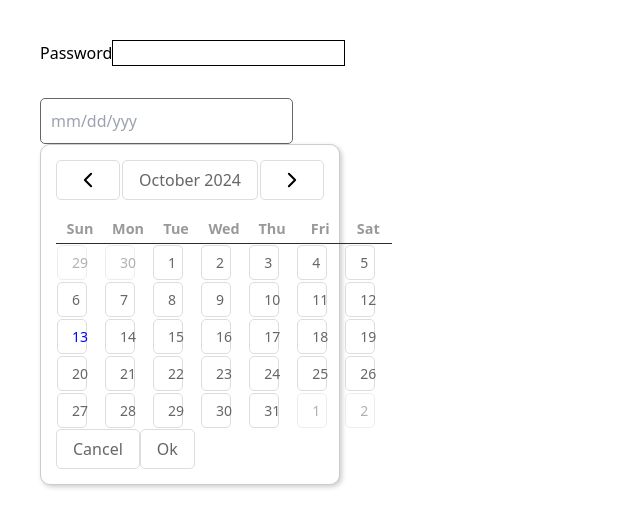
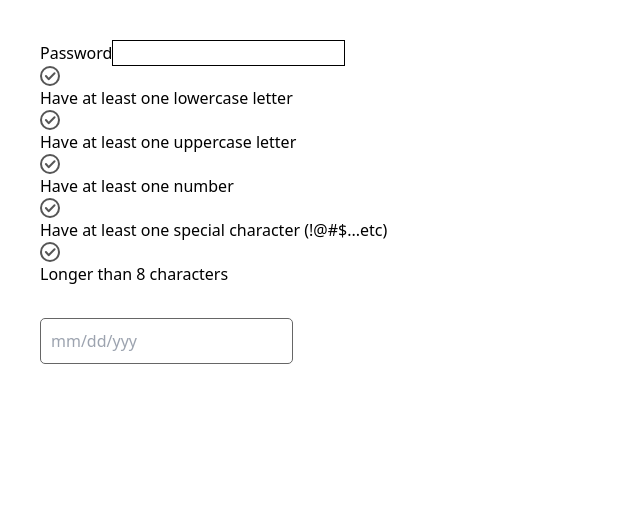
Before and after one commit to duongducanh/ah-exam-frontend, a React (Create React App) app: page / in a window 1280 px wide. Shown: the top 528 px of the page, without its empty margins (0-640 px from the left). Built offline with nearby package versions, Linux system fonts and the light colour scheme.

Commit message:
add password validator

```diff
--- a/src/components/DatePicker/DatePicker.tsx
+++ b/src/components/DatePicker/DatePicker.tsx
@@ -7,7 +7,7 @@ import React, {
 } from 'react';
 import './datepicker.css';
 import { isValidDate } from '../../utils';
-//import useOutsideClick from '../../hooks/useOusideClick';
+import useOutsideClick from '../../hooks/useOusideClick';
 
 interface DatePickerProps {
   id?: string | undefined;
@@ -46,7 +46,7 @@ const DatePicker: React.FC<DatePickerProps> = ({
   // state needed to display the day view, an array of the month weeks containing an array of week dates
   const [displayedWeeks, setDisplayedWeeks] = useState<Date[][]>([]);
   // state to define if datepicker is opened or not
-  const [opened, setOpened] = useState<boolean>(true);
+  const [opened, setOpened] = useState<boolean>(false);
   // state that tells wich tab is active : day, month, years
   const [selectionTab, setSelectionTab] = useState<Tab>('day');
   // years array needed for the years view
@@ -151,7 +151,7 @@ const DatePicker: React.FC<DatePickerProps> = ({
   }, [triggerChange, onChange]);
 
   //use outside click to close the date picker if user clicks outside when opened
-  //useOutsideClick(datepickerRef, closeAndReset, opened);
+  useOutsideClick(datepickerRef, closeAndReset, opened);
 
   //if user change the selectedYear, then update the years array that is displayed on year tab view
   useEffect(() => {
@@ -197,7 +197,6 @@ const DatePicker: React.FC<DatePickerProps> = ({
       }
       calendarArray.push(weekArray);
     }
-    console.log(calendarArray);
 
     setDisplayedWeeks(calendarArray);
   }, [selectedYear, selectedMonth]);
--- /dev/null
+++ b/src/components/Icons/CheckInvalid.tsx
@@ -0,0 +1,24 @@
+import React from 'react';
+
+const CheckInvalid = () => {
+  return (
+    <svg
+      width="20"
+      height="20"
+      viewBox="0 0 20 20"
+      fill="none"
+      xmlns="http://www.w3.org/2000/svg"
+    >
+      <circle cx="10" cy="10" r="9" stroke="#565656" strokeWidth="2" />
+      <path
+        d="M5.90918 9.99966L8.63645 13.1815L14.5455 7.27238"
+        stroke="#565656"
+        strokeWidth="2"
+        strokeLinecap="round"
+        strokeLinejoin="round"
+      />
+    </svg>
+  );
+};
+
+export default CheckInvalid;
--- /dev/null
+++ b/src/components/Icons/CheckValid.tsx
@@ -0,0 +1,20 @@
+import React from 'react';
+
+const CheckValid = () => {
+  return (
+    <svg
+      width="20"
+      height="20"
+      viewBox="0 0 20 20"
+      fill="none"
+      xmlns="http://www.w3.org/2000/svg"
+    >
+      <path
+        d="M10 0C4.48 0 0 4.48 0 10C0 15.52 4.48 20 10 20C15.52 20 20 15.52 20 10C20 4.48 15.52 0 10 0ZM8 15L3 10L4.41 8.59L8 12.17L15.59 4.58L17 6L8 15Z"
+        fill="#00D1FF"
+      />
+    </svg>
+  );
+};
+
+export default CheckValid;
--- /dev/null
+++ b/src/components/Password/Password.tsx
@@ -0,0 +1,29 @@
+import React, { useState } from 'react';
+import Input from '../Input';
+import PasswordCheckList from './PasswordCheckList';
+
+const Password = () => {
+  const [password, setPassword] = useState<string>('');
+
+  const handleSetPassword = (event: { target: { value: string } }) => {
+    setPassword(event.target.value);
+  };
+
+  return (
+    <>
+      <Input
+        name="password"
+        label="Password"
+        type="password"
+        onChange={handleSetPassword}
+      />
+      <PasswordCheckList
+        value={password}
+        rules={['lowercase', 'uppercase', 'number', 'specialChar', 'minLength']}
+        minLength={8}
+      />
+    </>
+  );
+};
+
+export default Password;
--- /dev/null
+++ b/src/components/Password/PasswordCheckList.tsx
@@ -0,0 +1,80 @@
+import React, { useMemo } from 'react';
+import CheckValid from '../Icons/CheckValid';
+import CheckInvalid from '../Icons/CheckInvalid';
+
+interface PasswordCheckListProps {
+  value: string;
+  rules: Array<RuleNames>;
+  minLength?: number;
+  maxLength?: number;
+  specialCharsRegex?: RegExp;
+}
+
+type RuleNames =
+  | 'minLength'
+  | 'maxLength'
+  | 'specialChar'
+  | 'uppercase'
+  | 'lowercase'
+  | 'number';
+
+const PasswordCheckList: React.FC<PasswordCheckListProps> = ({
+  value,
+  rules,
+  minLength = 8,
+  maxLength = 20,
+  // eslint-disable-next-line no-useless-escape
+  specialCharsRegex = /[~`¿¡!#$%\^&*€£@+÷=\-\[\]\\';,/{}\(\)|\\":<>\?\.\_]/g
+}) => {
+  const ruleDefinitions: {
+    [key in RuleNames]: { valid: boolean; message: string };
+  } = useMemo(() => {
+    return {
+      minLength: {
+        valid: value.length >= minLength,
+        message: `Longer than ${minLength} characters`
+      },
+      maxLength: {
+        valid: value.length <= maxLength,
+        message: `Shorter than ${maxLength} characters`
+      },
+      specialChar: {
+        valid: specialCharsRegex.test(value),
+        message: `Have at least one special character (!@#$...etc)`
+      },
+      uppercase: {
+        valid: /[A-Z]/.test(value),
+        message: 'Have at least one uppercase letter'
+      },
+      lowercase: {
+        valid: /[a-z]/.test(value),
+        message: 'Have at least one lowercase letter'
+      },
+      number: {
+        valid: /\d/g.test(value),
+        message: 'Have at least one number'
+      }
+    };
+  }, [maxLength, minLength, specialCharsRegex, value]);
+
+  const enabledRules: RuleNames[] = useMemo(
+    () => rules.filter((rule) => Boolean(ruleDefinitions[rule])),
+    [ruleDefinitions, rules]
+  );
+
+  return (
+    <ul>
+      {enabledRules.map((rule) => {
+        const { message, valid } = ruleDefinitions[rule];
+        return (
+          <li key={rule}>
+            <span>{valid ? <CheckValid /> : <CheckInvalid />}</span>
+            <span>{message}</span>
+          </li>
+        );
+      })}
+    </ul>
+  );
+};
+
+export default PasswordCheckList;
--- /dev/null
+++ b/src/components/Password/index.ts
@@ -0,0 +1 @@
+export { default } from './Password';
--- a/src/pages/Home/home.tsx
+++ b/src/pages/Home/home.tsx
@@ -1,13 +1,13 @@
 import React from 'react';
 import DatePicker from '../../components/DatePicker';
-import Input from '../../components/Input';
+import Password from '../../components/Password';
 
 const Home = () => {
   const now = new Date();
 
   return (
     <>
-      <Input name="password" label="Password" type="password" />
+      <Password />
       <br />
       <DatePicker
         name="date-picker"
```
Also changed, not shown: .eslintrc.json.
